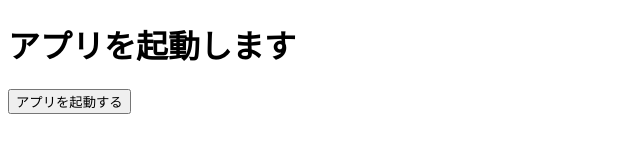
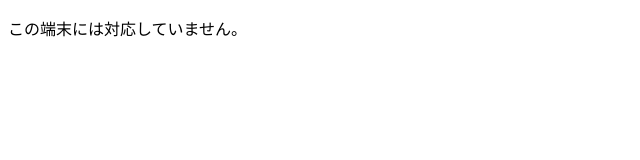
Before and after one commit to ShoichiKagawa/mycolle-deeplink2, a plain HTML site: page index.html in a window 1280 px wide. Shown: the whole page, without its empty margins (0-640 px from the left). Drawn offline with Linux system fonts and the light colour scheme.

Commit message:
index.html

```diff
--- a/index.html
+++ b/index.html
@@ -1,27 +1,27 @@
 <!DOCTYPE html>
-<html>
+<html lang="ja">
 <head>
-    <meta charset="utf-8" />
-    <title>アプリを起動</title>
+  <meta charset="UTF-8">
+  <title>アプリを起動中...</title>
   <script>
-      function openApp() {
-        const userAgent = window.navigator.userAgent.toLowerCase();
+    window.onload = function () {
+      const userAgent = navigator.userAgent.toLowerCase();
       const isAndroid = userAgent.indexOf("android") > -1;
       const isIOS = /iphone|ipad|ipod/.test(userAgent);
 
       if (isAndroid) {
+        // Android → URLスキームでアプリ起動
         window.location.href = "mycolle://app?domain=medicalfitnessproduce.v4.pos-s.net&shop_cd=1";
       } else if (isIOS) {
-          // iOSではmycolleスキームを直接開くとクラッシュするので、Webリンク経由にする
+        // iOS → Universal Link でアプリ（またはWeb）に遷移
         window.location.href = "https://b.g-api.net/api/mpa/introduce?domain=medicalfitnessproduce.v4.pos-s.net&id=37277666";
       } else {
-          alert("対応していない端末です。");
+        document.body.innerHTML = "<p>この端末には対応していません。</p>";
       }
-      }
+    };
   </script>
 </head>
 <body>
-    <h1>アプリを起動します</h1>
-    <button onclick="openApp()">アプリを起動する</button>
+  <p>アプリを起動しています...</p>
 </body>
 </html>
```
Lines whose indentation alone changed are shown as unchanged.
